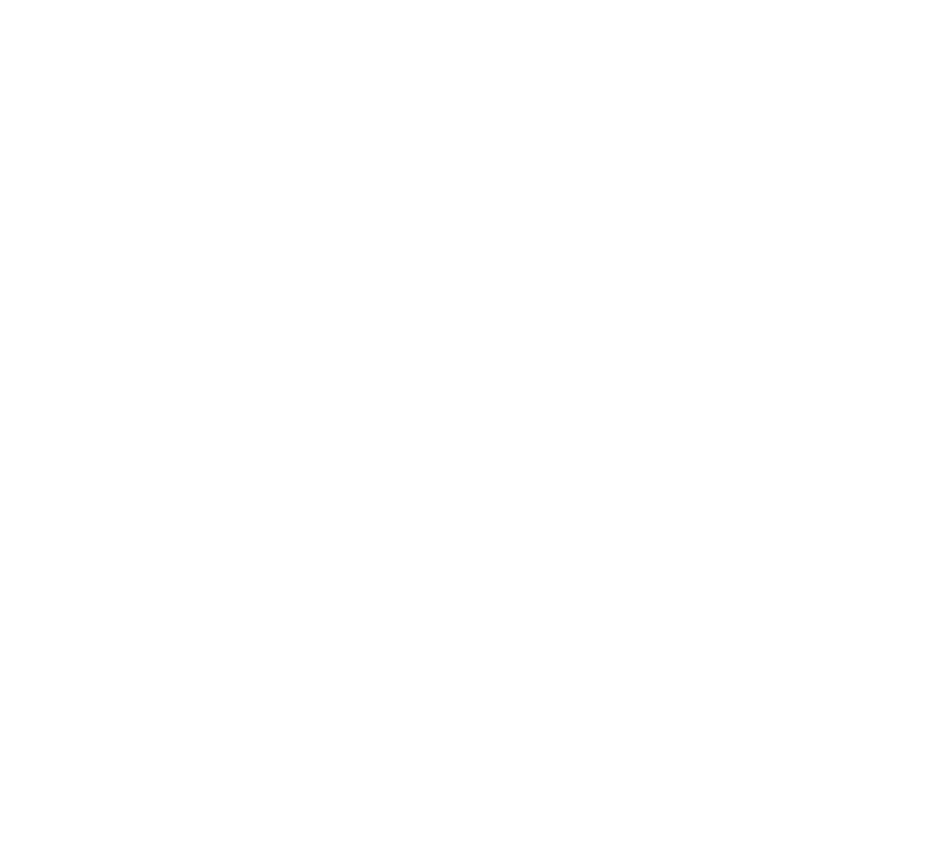
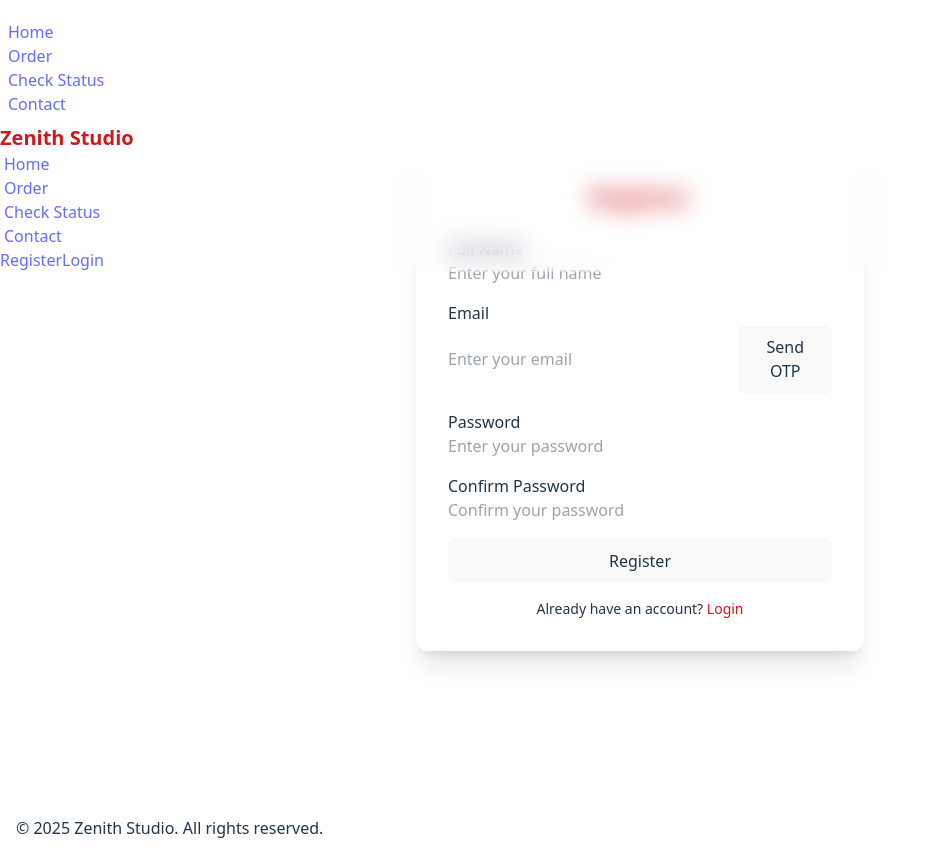
Before and after one commit to deepugupta1846/zenith-studio-frontend, a React (Vite) app: page /register in a window 1280 px wide. Before the commit this address had no page. Shown: the whole page, without its empty margins (0-925 px from the left). Before the commit the page ends 800 px from the top, so only its background shows below. Built offline with nearby package versions, Linux system fonts and the light colour scheme.

Commit message:
[changes] adding the register page

```diff
--- a/src/components/landingPages/Navbar.jsx
+++ b/src/components/landingPages/Navbar.jsx
@@ -77,6 +77,7 @@
         >
           {darkMode ? "☀️" : "🌙"}
         </button> */}
+        <NavLink to="/register">Register</NavLink>
         <NavLink to="/login" className="btn btn-primary btn-sm">
           Login
         </NavLink>
--- /dev/null
+++ b/src/components/login/RegisterPage.jsx
@@ -0,0 +1,173 @@
+import { useState } from "react";
+import { Formik, Form, Field, ErrorMessage } from "formik";
+import * as Yup from "yup";
+import Corprate from "../Corprate";
+
+export default function RegisterPage() {
+  const [otpSent, setOtpSent] = useState(false);
+  const [serverError, setServerError] = useState("");
+
+  const initialValues = {
+    fullName: "",
+    email: "",
+    password: "",
+    confirmPassword: "",
+    otp: "",
+  };
+
+  const validationSchema = Yup.object({
+    fullName: Yup.string().required("Full name is required"),
+    email: Yup.string().email("Invalid email").required("Email is required"),
+    password: Yup.string().min(6, "Min 6 characters").required("Password is required"),
+    confirmPassword: Yup.string()
+      .oneOf([Yup.ref("password")], "Passwords must match")
+      .required("Confirm password is required"),
+    otp: Yup.string().when("otpSent", {
+      is: true,
+      then: Yup.string().required("OTP is required"),
+    }),
+  });
+
+  const checkEmailAndSendOtp = async (email) => {
+    try {
+      setServerError("");
+      const res = await fetch(`http://localhost:5000/api/users/check-email?email=${email}`);
+      const data = await res.json();
+      if (data.exists) {
+        throw new Error("Email already registered");
+      }
+
+      const otpRes = await fetch(`http://localhost:5000/api/users/send-otp`, {
+        method: "POST",
+        headers: { "Content-Type": "application/json" },
+        body: JSON.stringify({ email }),
+      });
+
+      if (!otpRes.ok) throw new Error("Failed to send OTP");
+      setOtpSent(true);
+    } catch (err) {
+      setServerError(err.message);
+    }
+  };
+
+  const handleSubmit = async (values, actions) => {
+    setServerError("");
+    try {
+      const res = await fetch("http://localhost:5000/api/users/register", {
+        method: "POST",
+        headers: { "Content-Type": "application/json" },
+        body: JSON.stringify(values),
+      });
+
+      if (!res.ok) throw new Error("Registration failed");
+      alert("Registration successful!");
+    } catch (err) {
+      setServerError(err.message);
+    } finally {
+      actions.setSubmitting(false);
+    }
+  };
+
+  return (
+    <Corprate>
+      <div className="min-h-screen flex items-center justify-center bg-base-200 px-4">
+        <div className="bg-white dark:bg-neutral p-8 rounded-xl shadow-xl w-full max-w-md">
+          <h2 className="text-2xl font-bold mb-6 text-center text-brand">Register</h2>
+
+          <Formik
+            initialValues={initialValues}
+            validationSchema={validationSchema}
+            onSubmit={handleSubmit}
+          >
+            {({ values, isSubmitting }) => (
+              <Form className="space-y-4">
+                <div>
+                  <label className="label" htmlFor="fullName">Full Name</label>
+                  <Field
+                    type="text"
+                    name="fullName"
+                    placeholder="Enter your full name"
+                    className="input input-bordered w-full"
+                  />
+                  <ErrorMessage name="fullName" component="div" className="text-sm text-red-500 mt-1" />
+                </div>
+
+                <div>
+                  <label className="label" htmlFor="email">Email</label>
+                  <div className="flex gap-2">
+                    <Field
+                      type="email"
+                      name="email"
+                      placeholder="Enter your email"
+                      className="input input-bordered w-full"
+                    />
+                    {!otpSent && (
+                      <button
+                        type="button"
+                        className="btn btn-outline btn-sm"
+                        onClick={() => checkEmailAndSendOtp(values.email)}
+                      >
+                        Send OTP
+                      </button>
+                    )}
+                  </div>
+                  <ErrorMessage name="email" component="div" className="text-sm text-red-500 mt-1" />
+                </div>
+
+                {otpSent && (
+                  <div>
+                    <label className="label" htmlFor="otp">OTP</label>
+                    <Field
+                      type="text"
+                      name="otp"
+                      placeholder="Enter OTP"
+                      className="input input-bordered w-full"
+                    />
+                    <ErrorMessage name="otp" component="div" className="text-sm text-red-500 mt-1" />
+                  </div>
+                )}
+
+                <div>
+                  <label className="label" htmlFor="password">Password</label>
+                  <Field
+                    type="password"
+                    name="password"
+                    placeholder="Enter your password"
+                    className="input input-bordered w-full"
+                  />
+                  <ErrorMessage name="password" component="div" className="text-sm text-red-500 mt-1" />
+                </div>
+
+                <div>
+                  <label className="label" htmlFor="confirmPassword">Confirm Password</label>
+                  <Field
+                    type="password"
+                    name="confirmPassword"
+                    placeholder="Confirm your password"
+                    className="input input-bordered w-full"
+                  />
+                  <ErrorMessage name="confirmPassword" component="div" className="text-sm text-red-500 mt-1" />
+                </div>
+
+                {serverError && <div className="text-red-500 text-sm">{serverError}</div>}
+
+                <button
+                  type="submit"
+                  className="btn btn-primary w-full"
+                  disabled={isSubmitting}
+                >
+                  {isSubmitting ? "Registering..." : "Register"}
+                </button>
+
+                <p className="text-sm text-center mt-4">
+                  Already have an account?{" "}
+                  <a href="/login" className="link link-hover text-brand">Login</a>
+                </p>
+              </Form>
+            )}
+          </Formik>
+        </div>
+      </div>
+    </Corprate>
+  );
+}
--- a/src/main.jsx
+++ b/src/main.jsx
@@ -10,6 +10,7 @@
 import OrderPage from './components/orderPage/OrderPage';
 import LoginPage from './components/login/Login';
 import Dashboard from './components/dashboard/Dashboard';
+import RegisterPage from './components/login/RegisterPage';
 
 ReactDOM.createRoot(document.getElementById('root')).render(
   <React.StrictMode>
@@ -19,6 +20,7 @@
         <Route path="/order" element={<OrderPage />} />
         <Route path="/login" element={<LoginPage />} />
         <Route path="/dashboard" element={<Dashboard />} />
+        <Route path="/register" element={<RegisterPage />} />
       </Routes>
     </BrowserRouter>
   </React.StrictMode>
```
